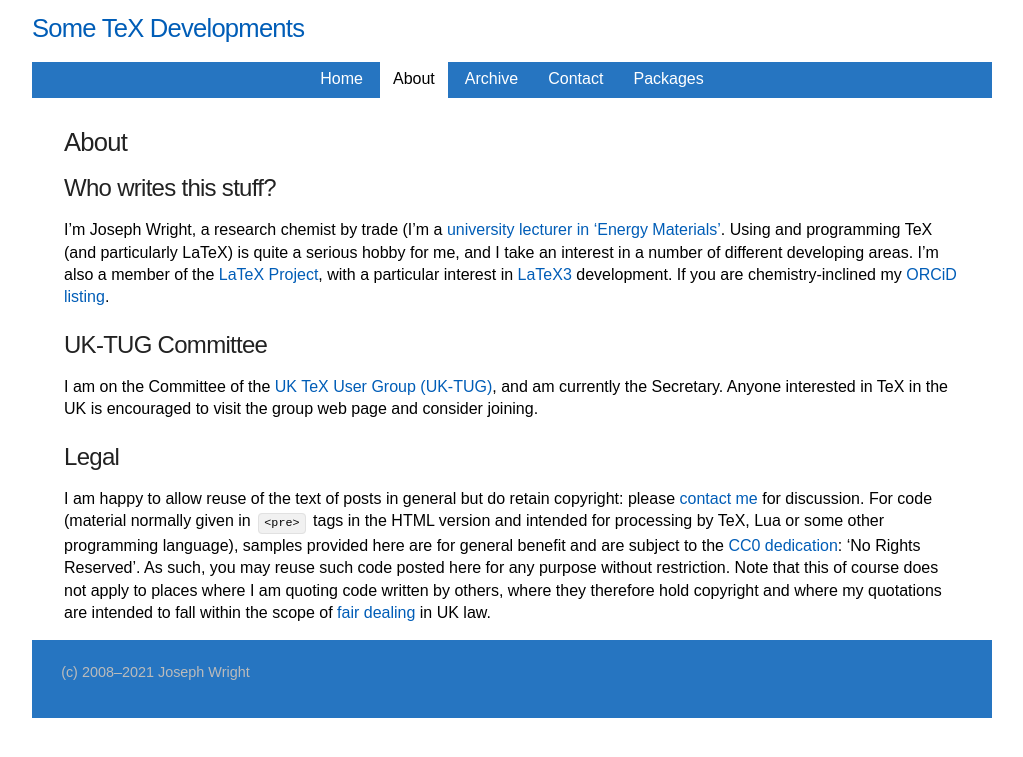
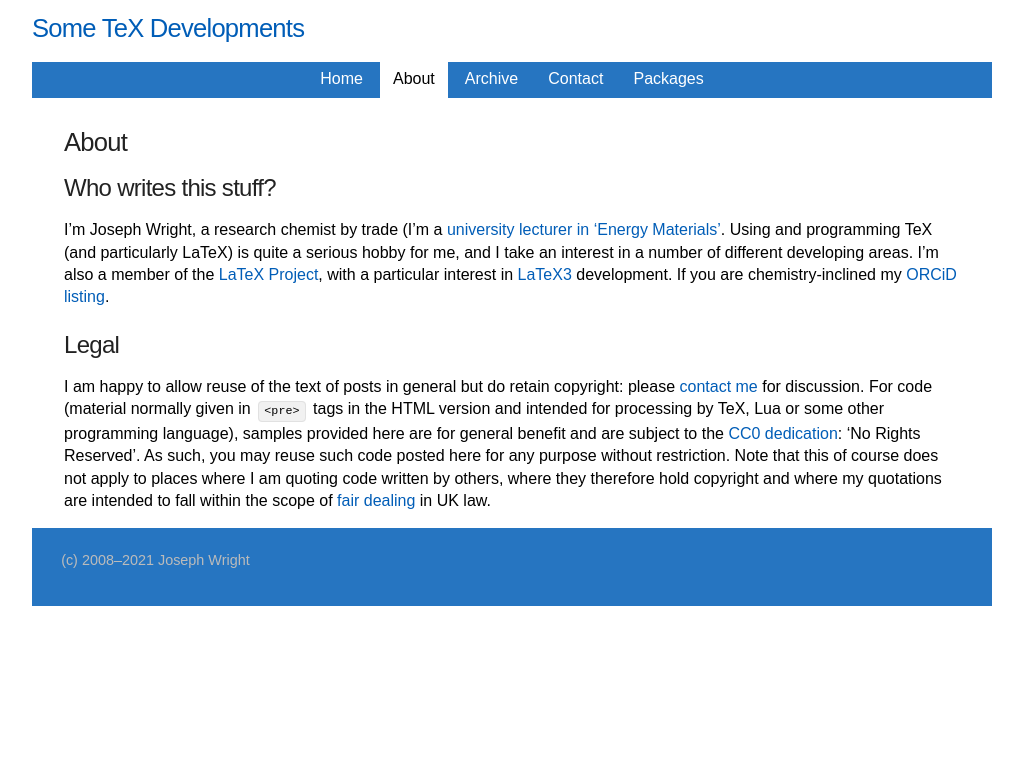
Before and after one commit to josephwright/josephwright.github.io, a Jekyll site: the page built from about.md, in a window 1280 px wide. Shown: the top 757 px of the page, without its empty margins (128-1151 px from the left). Built offline with Jekyll 4.4.1, drawn with Linux system fonts in a browser that asks for light colours.

Commit message:
Remove UK-TUG

```diff
--- a/about.md
+++ b/about.md
@@ -8,10 +8,6 @@ permalink: /about/
 
 I'm Joseph Wright, a research chemist by trade (I'm a [university lecturer in 'Energy Materials'](https://people.uea.ac.uk/en/persons/joseph-wright). Using and programming TeX (and particularly LaTeX) is quite a serious hobby for me, and I take an interest in a number of different developing areas. I'm also a member of the [LaTeX Project](https://www.latex-project.org), with a particular interest in [LaTeX3](https://www.latex-project.org/latex3.html) development. If you  are chemistry-inclined my [ORCiD listing](http://orcid.org/0000-0001-9603-1001).
 
-## UK-TUG Committee
-
-I am on the Committee of the [UK TeX User Group (UK-TUG)](http://uk.tug.org/), and am currently the Secretary. Anyone interested in TeX in the UK is encouraged to visit the group web page and consider joining.
-
 ## Legal
 
 I am happy to allow reuse of the text of posts in general but do retain copyright: please [contact me](mailto:joseph.wright@morningstar2.co.uk) for discussion. For code (material normally given in `<pre>` tags in the HTML version and intended for processing by TeX, Lua or some other programming language), samples provided here are for general benefit and are subject to the [CC0 dedication](https://creativecommons.org/publicdomain/zero/1.0/): 'No Rights Reserved'. As such, you may reuse such code posted here for any purpose without restriction. Note that this of course does not apply to places where I am quoting code written by others, where they therefore hold copyright and where my quotations are intended to fall within the scope of [fair dealing](https://www.copyrightservice.co.uk/copyright/p27_work_of_others#fair_dealing) in UK law.
```
